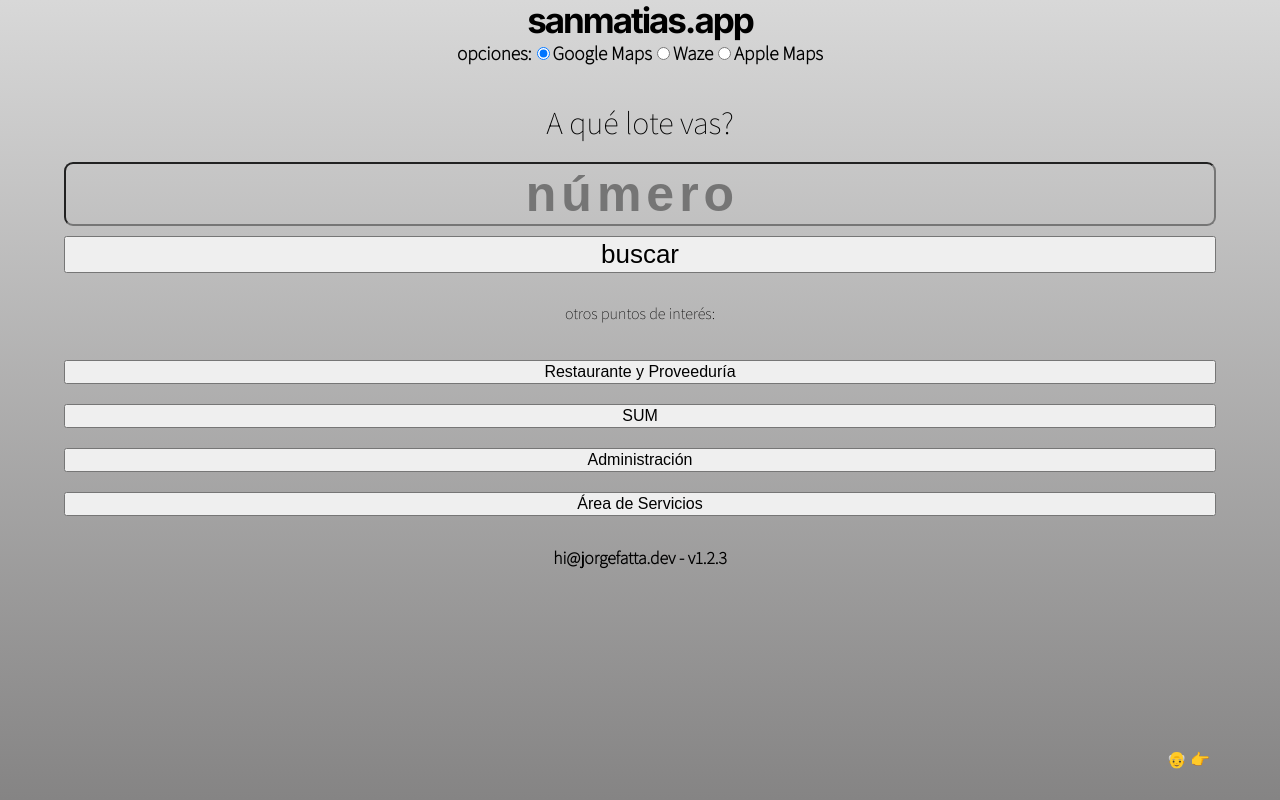
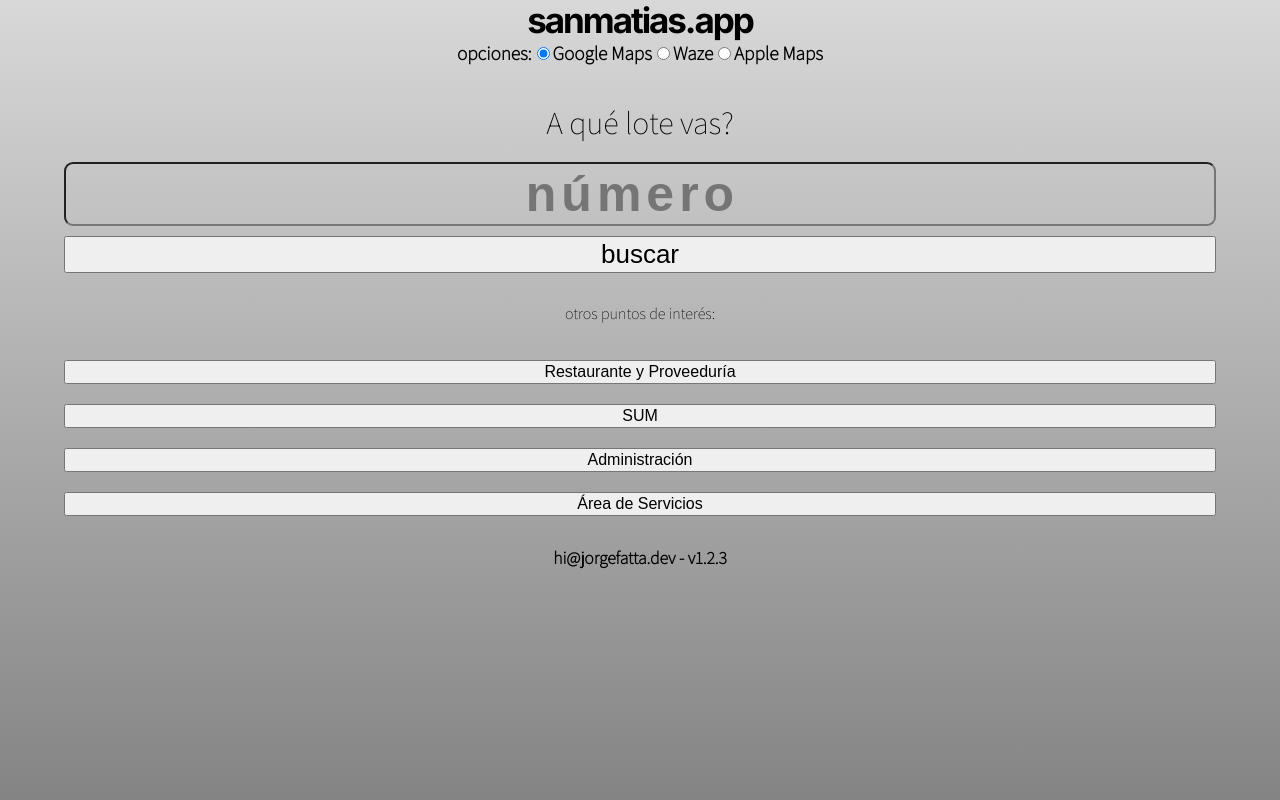
Before and after one commit to barrio-san-matias/sanmatias_app, a Next.js app: page / in a window 1280 px wide. Built offline with nearby package versions, Linux system fonts and the light colour scheme.

Commit message:
Update index.js

```diff
--- a/pages/index.js
+++ b/pages/index.js
@@ -131,7 +131,6 @@ export default function PageWithJSbasedForm() {
       </div>
       <Analytics />
       <SpeedInsights />
-      <div className="hint">👴 👉</div>
     </div>
   );
 }
```
